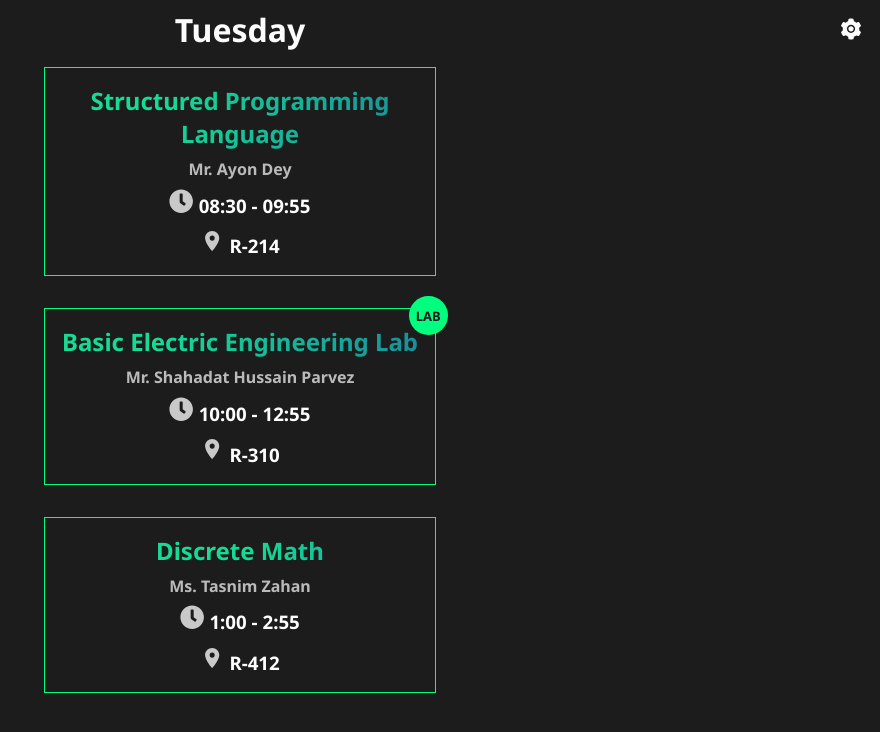
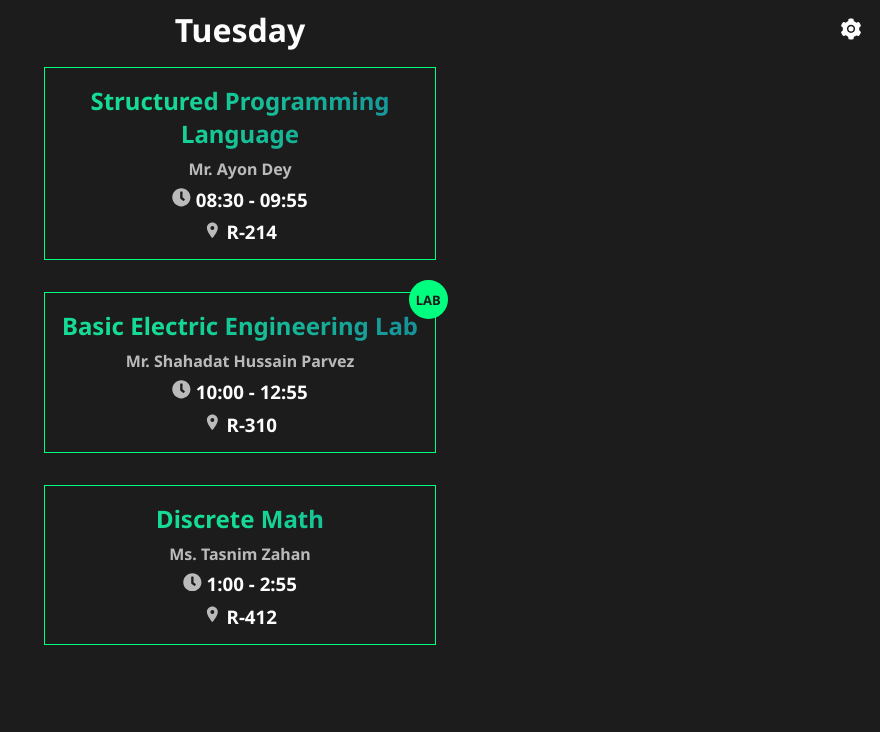
Before and after one commit to ahnayef/react-neub-spring-routine, a React (Vite) app: page / in a window 1280 px wide. Shown: the top 732 px of the page, without its empty margins (400-1280 px from the left). Built offline with nearby package versions, Linux system fonts and the light colour scheme.

Commit message:
Update routinebox.css

```diff
--- a/src/Components/Routine/RoutineBox/routinebox.css
+++ b/src/Components/Routine/RoutineBox/routinebox.css
@@ -25,8 +25,8 @@
     opacity: 0.7;
   }
   .routineBox h3 i{
-    font-size:1.3em;
-    opacity:0.77;
+    font-size:1em;
+    opacity:0.7;
   }
   .routineBox .lab {
       position: absolute;
```
